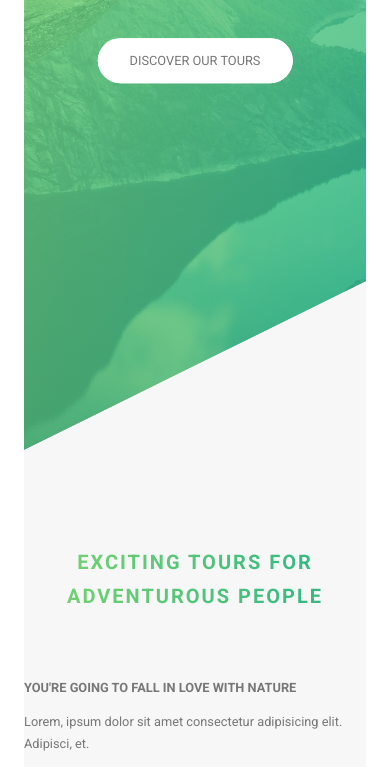
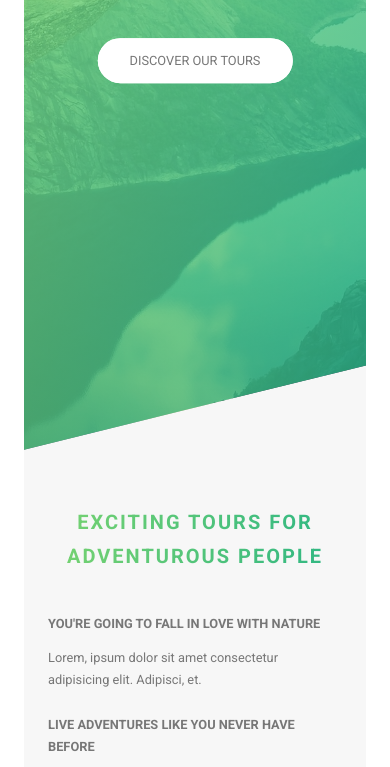
Before and after one commit to 4lvaro29/Web_project, a website: page index.html in a window 390 px wide. Shown: the part 376-1143 px from the top of the page. Drawn offline with Linux system fonts and the light colour scheme.

Commit message:
WIP: responsive sections

```diff
--- a/index.html
+++ b/index.html
@@ -11,7 +11,7 @@
     <link rel="shortcut icon" type="image/png" ref="img/favicon.png">
     <title>Web Tour</title>
 </head>
-<body class="u-preload">
+<body>
     <div class="navigation">
         <input type="checkbox" class="navigation__checkbox" id="navi-toggle">
 
--- a/sass/base/_base.scss
+++ b/sass/base/_base.scss
@@ -10,13 +10,12 @@ html {
     //This define what 1rem is
   font-size: 62.5%; //1 rem = 10px 10px/16px = 62.5%
 
+  @include respond(tab-land) {// width < 1200?
+    font-size: 56.25%; //1rem = 9px/16px = 50%
+  }
 
   @include respond(big-desktop) {
     font-size: 75%; //1rem =12px, 12/16
-  }
-
-  @include respond(tab-land) {// width < 1200?
-    font-size: 56.25%; //1rem = 9px/16px = 50%
   }
 
 
@@ -28,16 +27,14 @@ html {
 
 
 
+}
 
-}
 body {
-
   box-sizing: border-box;
   padding: 3rem;
 
-  @include respond(tab-port) {
-    padding: 0;
+  @include respond(tab-port) { // width < 900?
+    padding:0; //1rem = 8px/16px = 50%
   }
 
-
 }
--- a/sass/base/_utilities.scss
+++ b/sass/base/_utilities.scss
@@ -1,26 +1,35 @@
 .u-center-text {
-    text-align: center;
+    text-align: center !important;
 }
 
 
 .u-margin-bottom-small {
-    margin-bottom: 1.5rem;
+    margin-bottom: 1.5rem !important;
 }
 
 .u-margin-bottom-medium {
-    margin-bottom: 4rem;
+    margin-bottom: 4rem !important;
+
+    @include respond(tab-port){
+        margin-bottom: 3rem !important;
+    }
+}
+
+
+.u-margin-bottom-big {
+    margin-bottom: 8rem !important;
+
+    @include respond(tab-port){
+        margin-bottom: 5rem !important;
+    }
 }
 
 .u-margin-bottom-big {
-    margin-bottom: 8rem;
-}
-
-.u-margin-bottom-big {
-    margin-top: 8rem;
+    margin-top: 8rem !important;
 }
 
 .u-margin-bottom-hige {
-    margin-top: 10rem;
+    margin-top: 10rem !important;
 }
 
 // .u-preload {
--- a/sass/components/_composition.scss
+++ b/sass/components/_composition.scss
@@ -11,19 +11,43 @@
         transition: all .2s;
         outline-offset: 2rem;
 
+        @include respond(tab-port){
+            float: left;
+            position: relative;
+            width: 33.33333333%;
+            box-shadow: 0 1.5rem 3rem rgba($color-black, .2);
+        }
+
         &--p1 {
             left:0;
             top: -2rem;
+
+            @include respond(tab-port){
+                top:0;
+                transform: scale(1.2);
+            }
         }
 
         &--p2 {
             right:0;
             top: 2rem;
+
+            @include respond(tab-port){
+                top:-1rem;
+                transform: scale(1.3);
+                z-index: 100;
+            }
         }
 
         &--p3 {
             left:20%;
             top: 10rem;
+
+            @include respond(tab-port){
+                top:1rem;
+                left:0;
+                transform: scale(1.1);
+            }
         }
         &:hover {
             outline: 1.5rem solid $color-primary;
--- a/sass/components/_feature-box.scss
+++ b/sass/components/_feature-box.scss
@@ -7,6 +7,10 @@
     box-shadow: 0 1.5rem 4rem rgba($color-black, .15) ;
     transition: transform .3s;
 
+    @include respond(tab-port){
+        padding: 2rem;
+    }
+
     &__icon {
         font-size: 6rem;
         margin-bottom: .5rem;
@@ -14,6 +18,10 @@
         background-image: linear-gradient(to right $color-primary-light, $color-primary-dark );
         // -webkit-background-clip: text;
         // color: transparent;
+
+        @include respond(tab-port){
+            margin-bottom: 0;
+        }
 
     }
 
--- a/sass/layout/_footer.scss
+++ b/sass/layout/_footer.scss
@@ -5,9 +5,17 @@
     font-size: 1.4rem;
     color:$color-grey-light-1;
 
+    @include respond(tab-port){
+        padding: 8rem 0;
+    }
+
     &__logo-box {
         text-align: center;
         margin-bottom: 8rem;
+
+        @include respond(tab-port){
+            margin-bottom: 6rem;
+        }
     }
 
     &__logo {
@@ -19,6 +27,11 @@
         border-top: 1px solid $color-grey-dark;
         padding-top: 2rem;
         display: inline-block;
+
+        @include respond(tab-port){
+            width: 100%;
+            text-align: center;
+        }
     }
 
     &__list{
@@ -55,5 +68,10 @@
         padding-top: 2rem;
         width: 80%;
         float: right;
+
+        @include respond(tab-port){
+            width: 100%;
+            float: none;
+        }
     }
 }
--- a/sass/layout/_grid.scss
+++ b/sass/layout/_grid.scss
@@ -9,6 +9,13 @@
             margin-bottom: $gutter-vertical-small;
         }
     }
+
+
+    @include respond(tab-port){
+        max-width: 50rem;
+        padding: 0 3rem;
+    }
+
 
     @include clearfix;
 
--- a/sass/layout/_header.scss
+++ b/sass/layout/_header.scss
@@ -10,6 +10,13 @@
     -webkit-clip-path: polygon(0 0,100% 0, 100% 75vh, 0 100%);
     clip-path: polygon(0 0,100% 0, 100% 75vh, 0 100%);
     position: relative;
+
+
+    @include respond(phone){
+      -webkit-clip-path: polygon(0 0,100% 0, 100% 85vh, 0 100%);
+    clip-path: polygon(0 0,100% 0, 100% 85vh, 0 100%);
+    }
+
 
       &__logo-box{
           position: absolute;
--- a/sass/layout/_navigation.scss
+++ b/sass/layout/_navigation.scss
@@ -17,6 +17,15 @@
         text-align: center;
         cursor: pointer;
 
+        @include respond(tab-port) {
+            top:6rem;
+            right: 4rem;
+        }
+
+        @include respond(phone) {
+            top:3rem;
+            right: 3rem;
+        }
 
     }
 
@@ -32,7 +41,16 @@
         z-index: 1000;
         transition: transform .8s cubic-bezier(0.68,-0.55,0.265,1.55);
 
-        // transform: scale(80);
+        @include respond(tab-port) {
+            top:4.5rem;
+            right: 4.5rem;
+        }
+
+        @include respond(phone) {
+            top:3.5rem;
+            right: 3.5rem;
+        }
+
     }
 
     &__nav {
--- a/sass/pages/_home.scss
+++ b/sass/pages/_home.scss
@@ -2,6 +2,10 @@
     background-color: $color-grey-light-1;
     padding: 25rem 0;
     margin-top: -20vh;
+
+    @include respond(tab-port){
+        padding: 20rem 0 ;
+    }
 }
 
 .section-features{
@@ -19,17 +23,30 @@
         & > * {
             transform: skewY(7deg);
         }
+
+        @include respond(tab-port){
+            padding: 10rem 0 ;
+    }
+
 }
 
 .section-tours {
     background-color: $color-grey-light-1 ;
     padding: 25rem 0 15rem 0;
     margin-top: -11rem;
+
+    @include respond(tab-port){
+    padding: 20rem 0 10rem 0;
+}
 }
 
 .section-stories {
     position: relative;
     padding: 15rem 0;
+
+    @include respond(tab-port){
+    padding: 10rem 0;
+    }
 }
 
 .section-book {
@@ -38,6 +55,10 @@
     to right bottom,
     $color-primary-light,
     $color-primary-dark);
+
+    @include respond(tab-port){
+            padding: 15rem 0 ;
+    }
 
 }
 
```
Also changed, not shown: package.json (+5 -3 lines), css/style.css, 1 other file.
